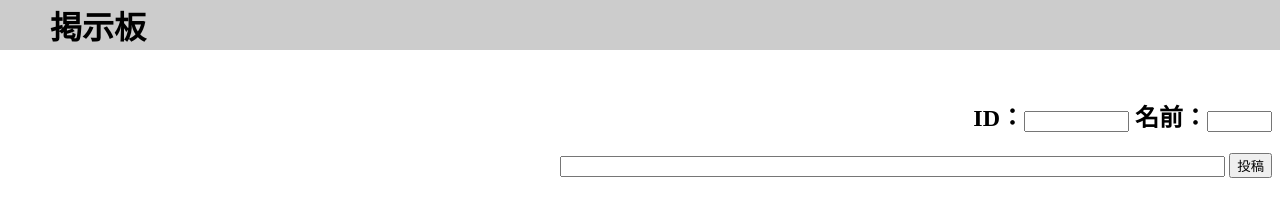
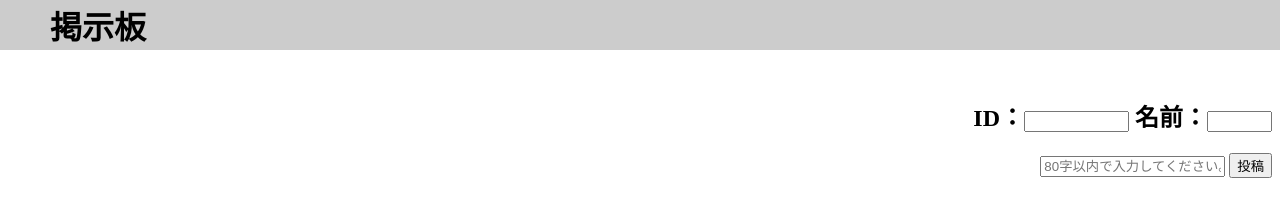
Before and after one commit to Tsubasa2010/keiziban1, a plain HTML site: page index.html in a window 1280 px wide. Drawn offline with Linux system fonts and the light colour scheme.

Commit message:
Update index.html

```diff
--- a/index.html
+++ b/index.html
@@ -10,12 +10,14 @@
 <header>
     <h1>掲示板</h1>
 </header>
+<section>
 <h2>
 ID：<input type="int" size="10" name="id">
 名前：<input type="text" size="5" name="name">
 </h2>
-<span class="main"><input type="text" size="80" name="name2"></span>
+<span class="main"><input name="name2" cols="30" rows="3" maxlength="80" wrap="hard" placeholder="80字以内で入力してください。"></span>
 <span class="toukou"><input type="submit" value="投稿"></span>
+</section>
 </form>
 </body>
 </html>
```
